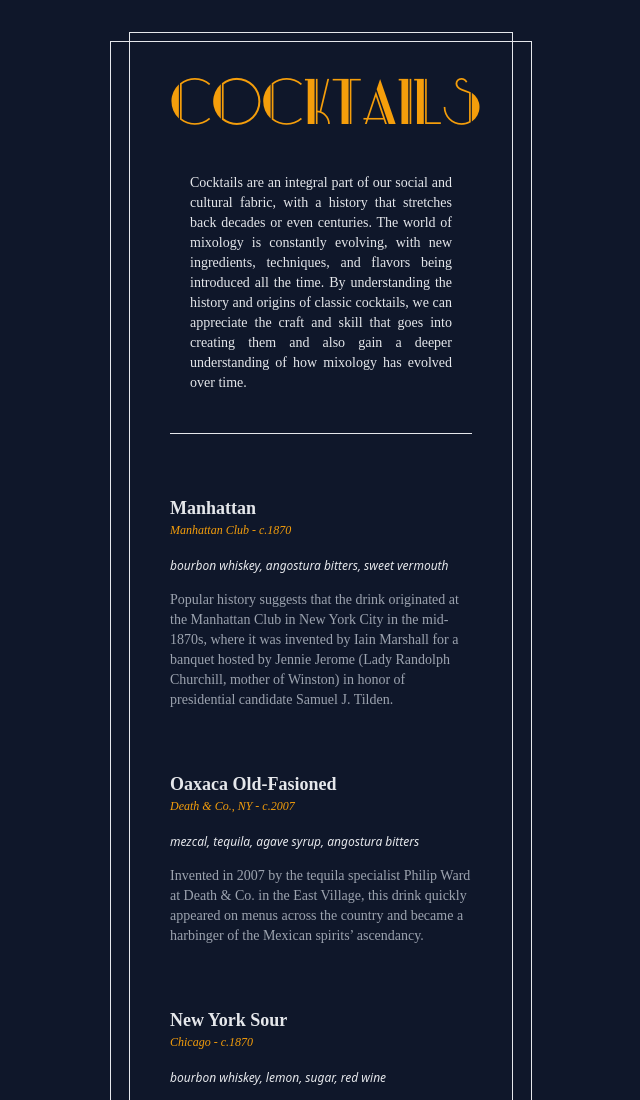
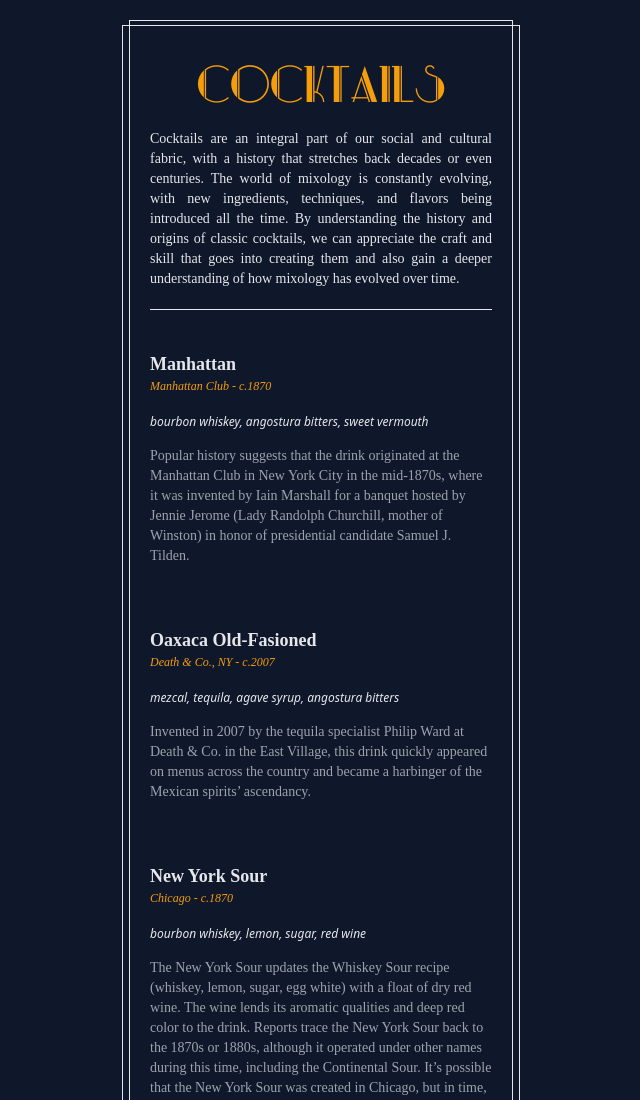
Before and after one commit to rickhlx/family-day-after-dark, a Gatsby site: page /cocktails in a window 1280 px wide. Shown: the top 1100 px of the page, without its empty margins (319-959 px from the left). Built offline with nearby package versions, Linux system fonts and the light colour scheme; Gatsby itself is replaced by a stand-in of ours.

Commit message:
update style on cocktail page

```diff
--- a/src/pages/cocktails.js
+++ b/src/pages/cocktails.js
@@ -3,13 +3,16 @@ import Cocktail from '../templates/cocktail';
 
 export default function Cocktails() {
   return (
-    <main class='bg-slate-900 p-8 flex flex-wrap justify-center'>
-      <div className='md:max-w-sm mx-auto max-w-xs p-10 m-0 relative border after:absolute after:border after:top-2 after:-right-5 after:bottom-2 after:-left-5'>
+    <main class='bg-slate-900 p-5 flex flex-wrap justify-center'>
+      <div
+        className='md:max-w-sm mx-auto max-w-xs p-5 m-0
+                  relative border after:absolute after:border
+                  after:top-1 after:-right-2 after:bottom-1 after:-left-2'>
         <div className='flex flex-col'>
-          <h1 className='text-6xl font-parklane text-amber-500 pb-5'>
+          <h1 className='text-5xl font-parklane text-amber-500 pb-5 self-center pt-5'>
             Cocktails
           </h1>
-          <p className='text-gray-200 font-serif text-sm text-justify p-5 pb-10'>
+          <p className='text-gray-200 font-serif text-sm text-justify pb-5'>
             Cocktails are an integral part of our social and cultural fabric,
             with a history that stretches back decades or even centuries. The
             world of mixology is constantly evolving, with new ingredients,
@@ -18,7 +21,7 @@ export default function Cocktails() {
             appreciate the craft and skill that goes into creating them and also
             gain a deeper understanding of how mixology has evolved over time.
           </p>
-          <hr className='pt-5' />
+          <hr />
         </div>
         <Cocktail
           title='Manhattan'
```
